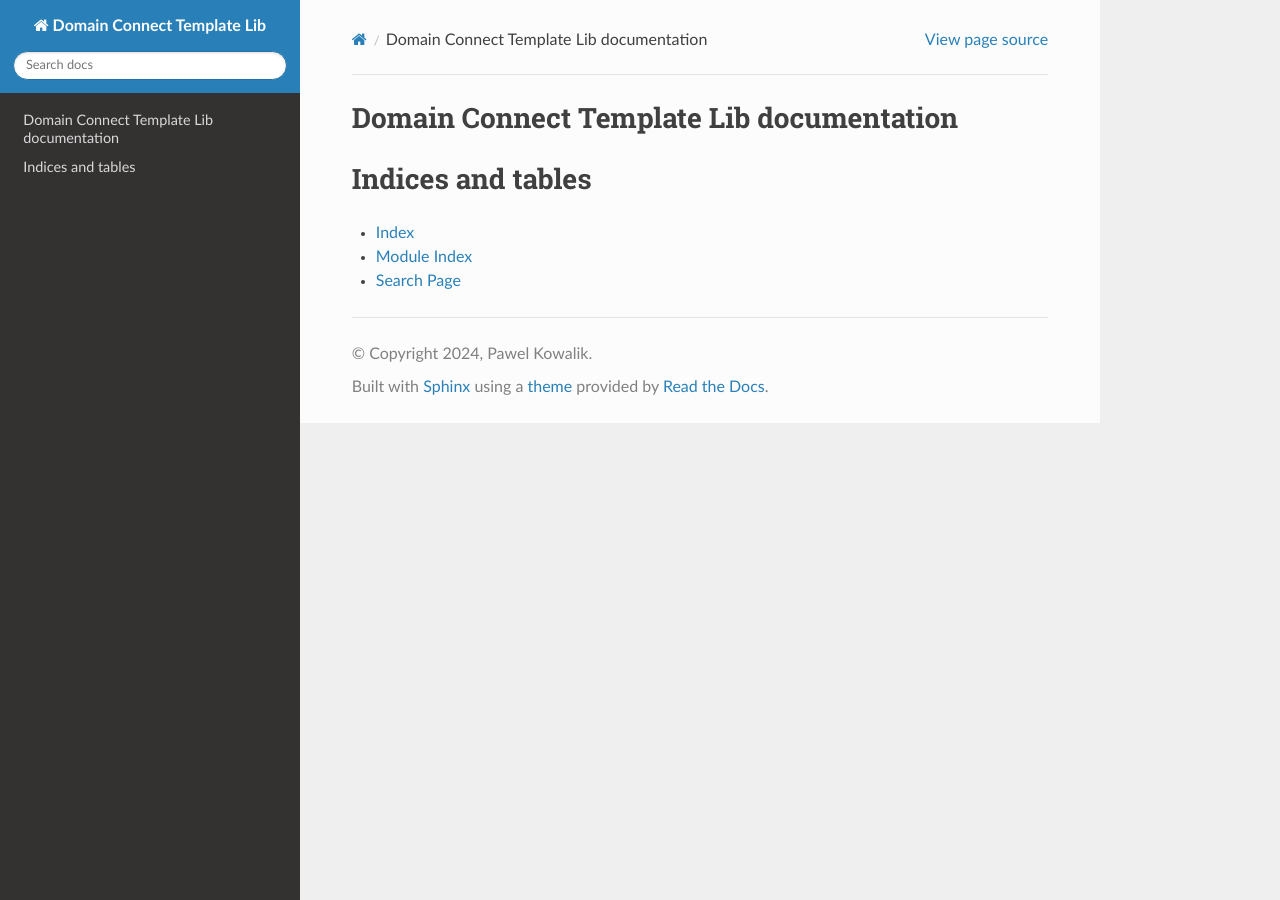
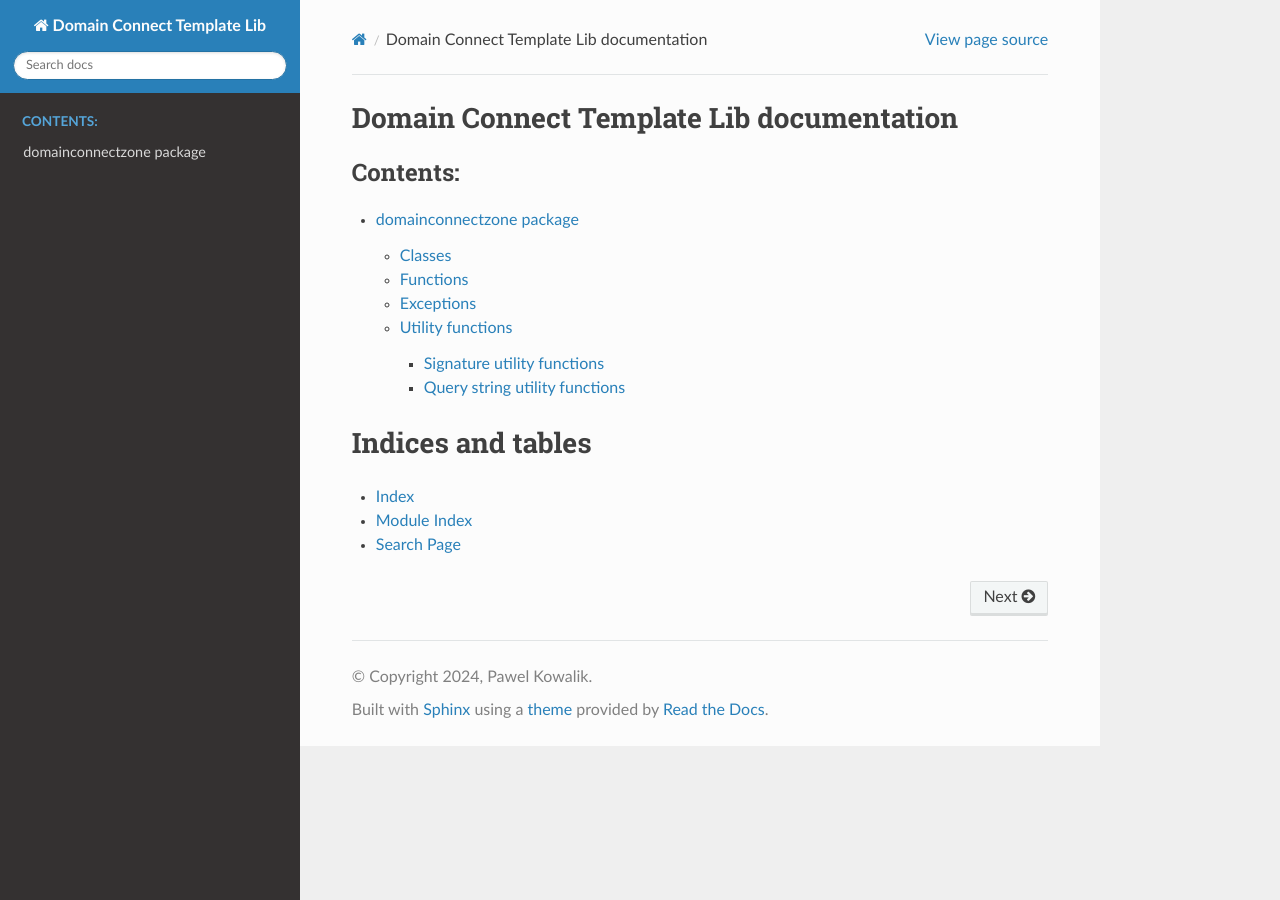
Before and after one commit to Domain-Connect/DomainConnectApplyZone, a Sphinx documentation site: the page built from docs/source/index.rst, in a window 1280 px wide. Built offline with Sphinx 7.4.7 and the Read the Docs theme 2.0.0, drawn with Linux system fonts in a browser that asks for light colours.

Commit message:
WIP: restructured documentation of domainconnectzone

```diff
--- a/docs/source/conf.py
+++ b/docs/source/conf.py
@@ -18,7 +18,11 @@ release = '4.0.0'
 # -- General configuration ---------------------------------------------------
 # https://www.sphinx-doc.org/en/master/usage/configuration.html#general-configuration
 
-extensions = ['sphinx.ext.todo', 'sphinx.ext.viewcode', 'sphinx.ext.autodoc']
+extensions = [
+    'sphinx.ext.todo',
+#    'sphinx.ext.viewcode',
+    'sphinx.ext.autosummary',
+    'sphinx.ext.autodoc']
 
 templates_path = ['_templates']
 exclude_patterns = []
--- a/docs/source/domainconnectzone.rst
+++ b/docs/source/domainconnectzone.rst
@@ -1,10 +1,11 @@
 domainconnectzone package
 =========================
+.. automodule:: domainconnectzone
+    :members:
+    :undoc-members:
+    :show-inheritance:
 
-Submodules
-----------
-
-domainconnectzone module
+Classes
 ------------------------------------------
 
 .. autoclass:: domainconnectzone.DomainConnect
@@ -12,42 +13,41 @@ domainconnectzone module
    :undoc-members:
    :show-inheritance:
 
-domainconnectzone.DomainConnectTemplates module
------------------------------------------------
-
 .. autoclass:: domainconnectzone.DomainConnectTemplates
    :members:
    :undoc-members:
    :show-inheritance:
 
-domainconnectzone.qsutil module
+Functions
+------------------------------------------
+.. autofunction:: process_records
+.. autofunction:: resolve_variables
+
+Exceptions
+------------------------------------------
+
+.. autoexception:: domainconnectzone.InvalidTemplate
+   :show-inheritance:
+.. autoexception:: domainconnectzone.HostRequired
+   :show-inheritance:
+.. autoexception:: domainconnectzone.InvalidSignature
+   :show-inheritance:
+.. autoexception:: domainconnectzone.MissingParameter
+   :show-inheritance:
+.. autoexception:: domainconnectzone.InvalidData
+   :show-inheritance:
+
+Utility functions
 -------------------------------
 
-.. automodule:: domainconnectzone.qsutil
-   :members:
-   :undoc-members:
-   :show-inheritance:
+Signature utility functions
+~~~~~~~~~~~~~~~~~~~~~~~~~~~~~~~
 
-domainconnectzone.sigutil module
---------------------------------
+.. autofunction:: domainconnectzone.verify_sig
+.. autofunction:: domainconnectzone.generate_sig
+.. autofunction:: domainconnectzone.get_publickey
 
-.. automodule:: domainconnectzone.sigutil
-   :members:
-   :undoc-members:
-   :show-inheritance:
-
-domainconnectzone.validate module
----------------------------------
-
-.. automodule:: domainconnectzone.validate
-   :members:
-   :undoc-members:
-   :show-inheritance:
-
-Module contents
----------------
-
-.. automodule:: domainconnectzone
-   :members:
-   :undoc-members:
-   :show-inheritance:
+Query string utility functions
+~~~~~~~~~~~~~~~~~~~~~~~~~~~~~~~
+.. autofunction:: domainconnectzone.qs2dict
+.. autofunction:: domainconnectzone.qsfilter
--- a/docs/source/index.rst
+++ b/docs/source/index.rst
@@ -8,9 +8,10 @@ Domain Connect Template Lib documentation
 
 
 .. toctree::
-   :maxdepth: 2
+   :maxdepth: 4
    :caption: Contents:
 
+   domainconnectzone
 
 Indices and tables
 ==================
```
Also changed, not shown: 2 other files.
